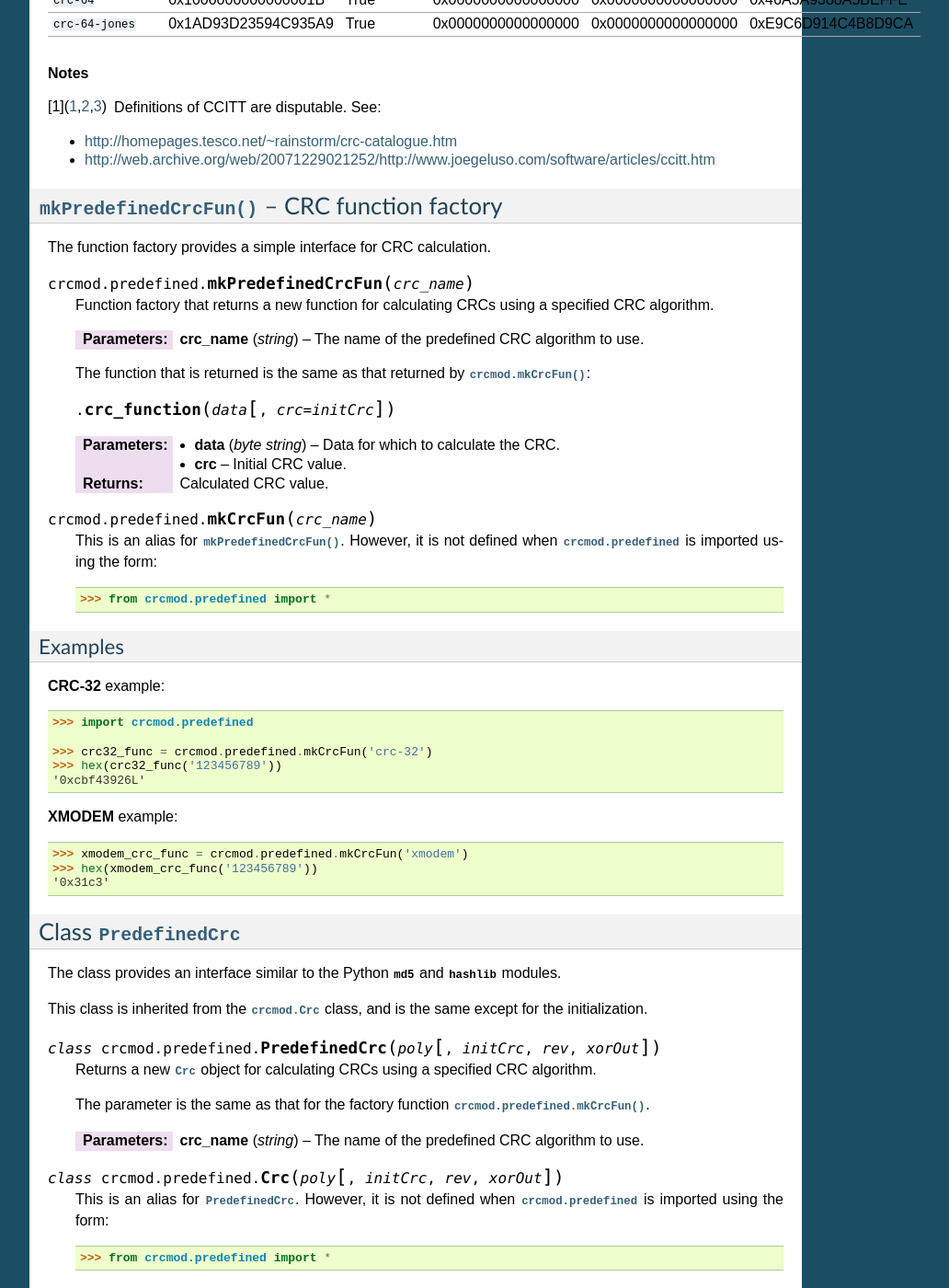
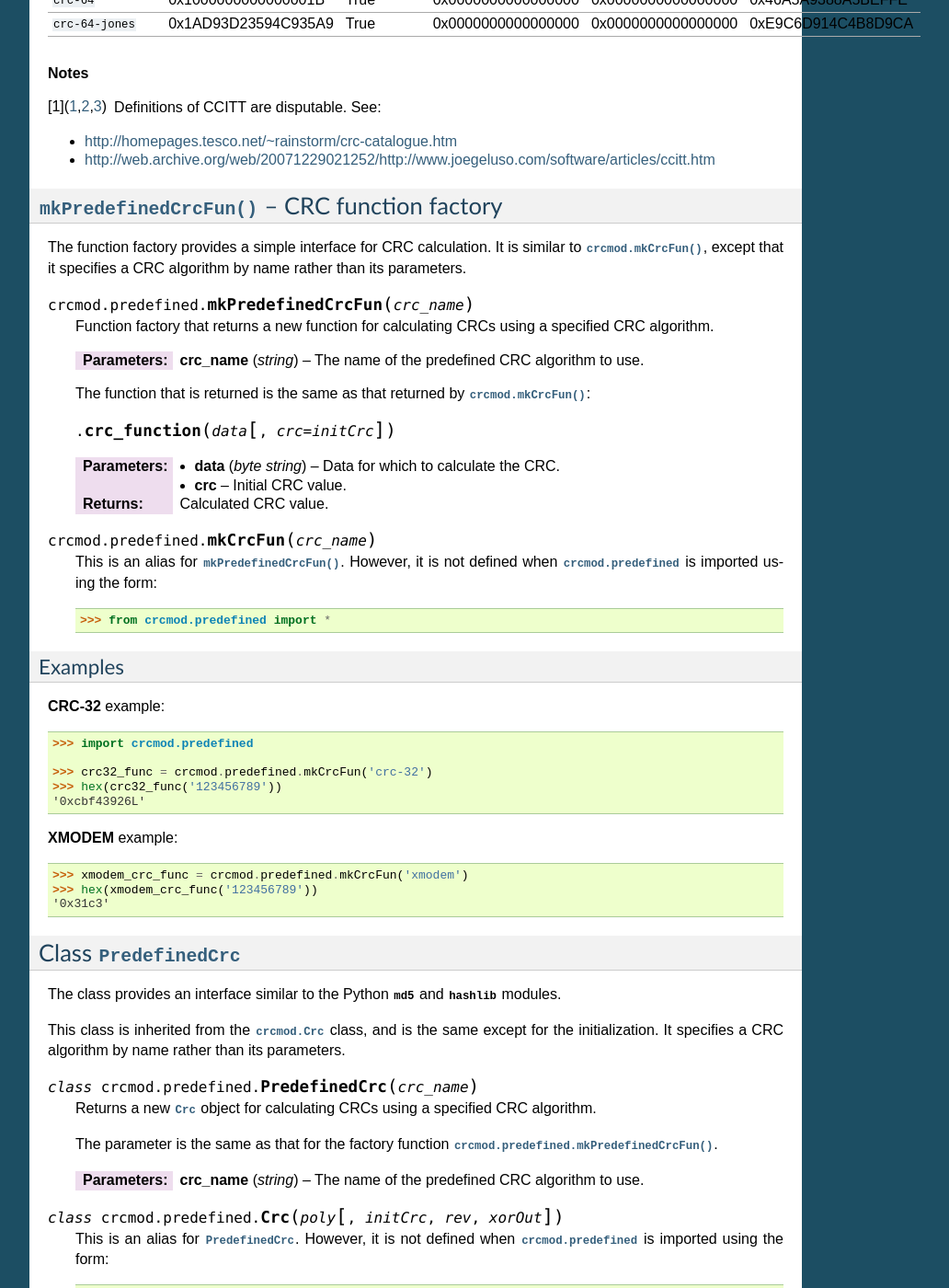
Before and after one commit to gsutil-mirrors/crcmod, a Sphinx documentation site: the page built from docs/crcmod.predefined.rst, in a window 1280 px wide and 1400 px high, scrolled down 807 px. Shown: the whole window at 92% size, without its empty margins (198-1230 px from the left). Built offline with Sphinx 7.4.7, drawn with Linux system fonts in a browser that asks for light colours; some of the changed text lies outside the part shown.

```diff
--- a/docs/crcmod.predefined.rst
+++ b/docs/crcmod.predefined.rst
@@ -7,7 +7,7 @@
 .. moduleauthor:: Craig McQueen
 .. sectionauthor:: Craig McQueen
 
-This module provides a function factory :func:`mkCrcFun` and a class :class:`Crc`
+This module provides a function factory :func:`mkPredefinedCrcFun` and a class :class:`PredefinedCrc`
 for calculating CRCs of byte strings using common predefined CRC algorithms.
 
 The function factory and the class are very similar to those defined in :mod:`crcmod`,
@@ -55,7 +55,9 @@ Name                              Poly                    Reversed?   Init-value
 :func:`mkPredefinedCrcFun` -- CRC function factory
 --------------------------------------------------
 
-The function factory provides a simple interface for CRC calculation.
+The function factory provides a simple interface for CRC calculation. It is similar
+to :func:`crcmod.mkCrcFun`, except that it specifies a CRC algorithm by name rather
+than its parameters.
 
 .. function:: mkPredefinedCrcFun(crc_name)
 
@@ -107,13 +109,13 @@ Class :class:`PredefinedCrc`
 The class provides an interface similar to the Python :mod:`md5` and :mod:`hashlib` modules.
 
 This class is inherited from the :class:`crcmod.Crc` class, and is the same except for the
-initialization.
+initialization.  It specifies a CRC algorithm by name rather than its parameters.
 
-.. class:: PredefinedCrc(poly[, initCrc, rev, xorOut])
+.. class:: PredefinedCrc(crc_name)
 
    Returns a new :class:`Crc` object for calculating CRCs using a specified CRC algorithm.
 
-   The parameter is the same as that for the factory function :func:`crcmod.predefined.mkCrcFun`.
+   The parameter is the same as that for the factory function :func:`crcmod.predefined.mkPredefinedCrcFun`.
 
    :param crc_name: The name of the predefined CRC algorithm to use.
    :type crc_name:  string
```
Also changed, not shown: docs/crcmod.rst (+13 -1 lines).
